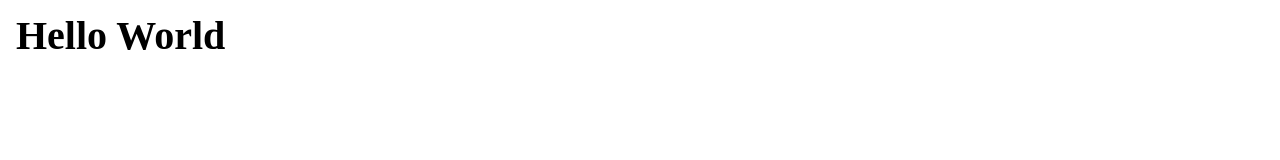
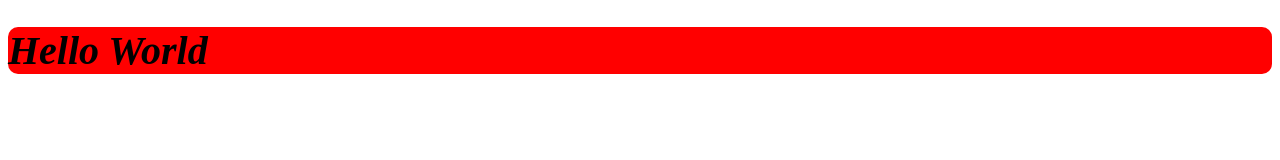
Before and after one commit to zulqar19/chaiTailwind, a plain HTML site: page index.html in a window 1280 px wide. Drawn offline with Linux system fonts and the light colour scheme.

Commit message:
Refactor HTML structure and enhance dynamic styling logic in script

```diff
--- a/index.html
+++ b/index.html
@@ -4,19 +4,46 @@
 <head>
     <meta charset="UTF-8">
     <meta name="viewport" content="width=device-width, initial-scale=1.0">
-    <title>Document</title>
+    <title>Chai Tailwind</title>
 </head>
 
 <body>
-    <h1 class="chai-p-13 chai-m-2 chai-fs-8">Hello World</h1>
+    <h1 class="chai-rounded-2 chai-pos-relative chai-fs-8 chai-d-flex chai-bg-red chai-italic-italic chai-shadow-inner">
+        Hello World</h1>
 
     <script>
         // sab utility object mein add honge
         const utilityMap = {
             'p': 'padding',
+            'pt': 'paddingTop',
+            'pb': 'paddingBottom',
+            'pl': 'paddingLeft',
+            'pr': 'paddingRight',
             'm': 'margin',
-            'fs': 'font-size',
-            'rounded': 'border-radius'
+            'mt': 'marginTop',
+            'mb': 'marginBottom',
+            'ml': 'marginLeft',
+            'mr': 'marginRight',
+            'fs': 'fontSize',
+            'rounded': 'borderRadius',
+            'w': 'width',
+            'h': 'height',
+            'bw': 'borderWidth',
+            'gap': 'gap',
+            'z': 'zIndex',
+        };
+
+        const staticMap = {
+            'text': 'textAlign',
+            'bg': 'backgroundColor',
+            'text-color': 'color',
+            'd': 'display',
+            'pos': 'position',
+            'fw': 'fontWeight',
+            'italic': 'fontStyle',
+            'shadow': 'boxShadow',
+            'cursor': 'cursor',
+            'overflow': 'overflow'
         };
 
         // Saara elements select hoga jisme 'chai-' class ho
@@ -24,26 +51,29 @@
 
         elements.forEach(el => {
             el.classList.forEach(className => {
+
                 if (className.startsWith('chai-')) {
                     const parts = className.split('-'); // ['chai', 'p', '13']
-                    const type = parts[1];              // 'p', 'm', or 'fs'
-                    const value = Number(parts[2]);     // 13
+                    const type = parts[1];              // 'p', 'm','text' or 'fs'
+                    const value = parts[2];     // '13' or 'textAlign'
+                    console.log(`Processing: ${className} | Type: ${type} | Value: ${value}`);
 
                     // Agar utility map mein exists karti hai
                     if (utilityMap[type]) {
+                        const num = Number(value);
                         const property = utilityMap[type];
-                        let finalValue;
 
                         // 2. Dynamic Logic (Scaling)
-                        if (isNaN(value) || value < 2 || value > 12) {
-                            finalValue = (type === 'fs') ? "16px" : "4px"; // Default fallback
+                        if (isNaN(num) || value < 2 || value > 12) {
+                            el.style[property] = (type === 'fs') ? "16px" : "4px"; // Default fallback
                         } else {
-                            // Margin/Padding ke liye power of 2, Font-size/border ke liye alag logic
-                            finalValue = (type === 'fs') || (type === 'rounded') ? `${value * 5}px` : `${value ** 2}px`;
+                            // Margin/Padding ke liye power of 2, Font-size/border ke liye value multiply 5
+                            el.style[property] = (type === 'fs') || (type === 'rounded') ? `${value * 5}px` : `${value ** 2}px`;
                         }
-
-                        // 3. Apply style dynamically
-                        el.style[property] = finalValue;
+                        // Agar static map mein exists karti hai
+                    } else if (staticMap[type]) {
+                        const property = staticMap[type]
+                        el.style[property] = `${value}`
                     }
                 }
             });
```
